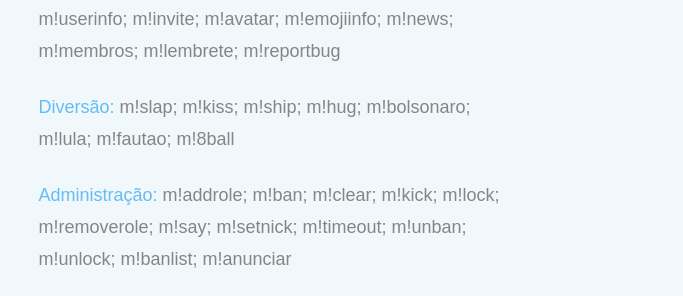
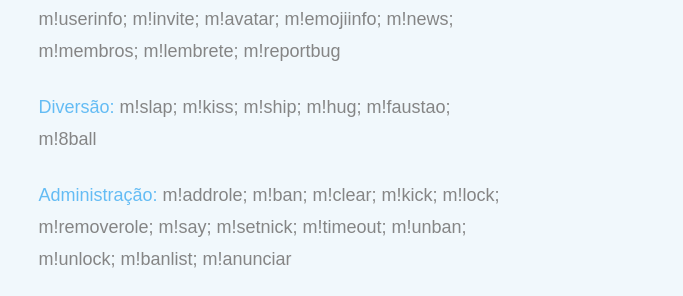
Before and after one commit to Mattznn/maichan.github.io, a plain HTML site: page index3.html in a window 1280 px wide. Shown: the part 375-671 px from the top of the page, 0-683 px from the left. Drawn offline with Linux system fonts and the light colour scheme; a web font is replaced by a local one.

Commit message:
Update index3.html

```diff
--- a/index3.html
+++ b/index3.html
@@ -18,7 +18,7 @@
       <h6>Para utilizar meu sistema de criar call personalizada, <span>crie uma call chamada "Call Personalizada".</span></h6>
       <h6> Aqui está alguns de meus comandos:
       <p><span>Utilidades:</span> m!help; m!botinfo; m!ping; m!serverinfo; m!userinfo; m!invite; m!avatar; m!emojiinfo; m!news; m!membros; m!lembrete; m!reportbug </p>
-      <p><span>Diversão:</span> m!slap; m!kiss; m!ship; m!hug; m!bolsonaro; m!lula; m!fautao; m!8ball </p>
+      <p><span>Diversão:</span> m!slap; m!kiss; m!ship; m!hug; m!faustao; m!8ball </p>
       <p><span>Administração:</span> m!addrole; m!ban; m!clear; m!kick; m!lock; m!removerole; m!say; m!setnick; m!timeout; m!unban; m!unlock; m!banlist; m!anunciar</p>
       <a href="/index.html" class="btn">Página Inicial</a>
     </div>
```
